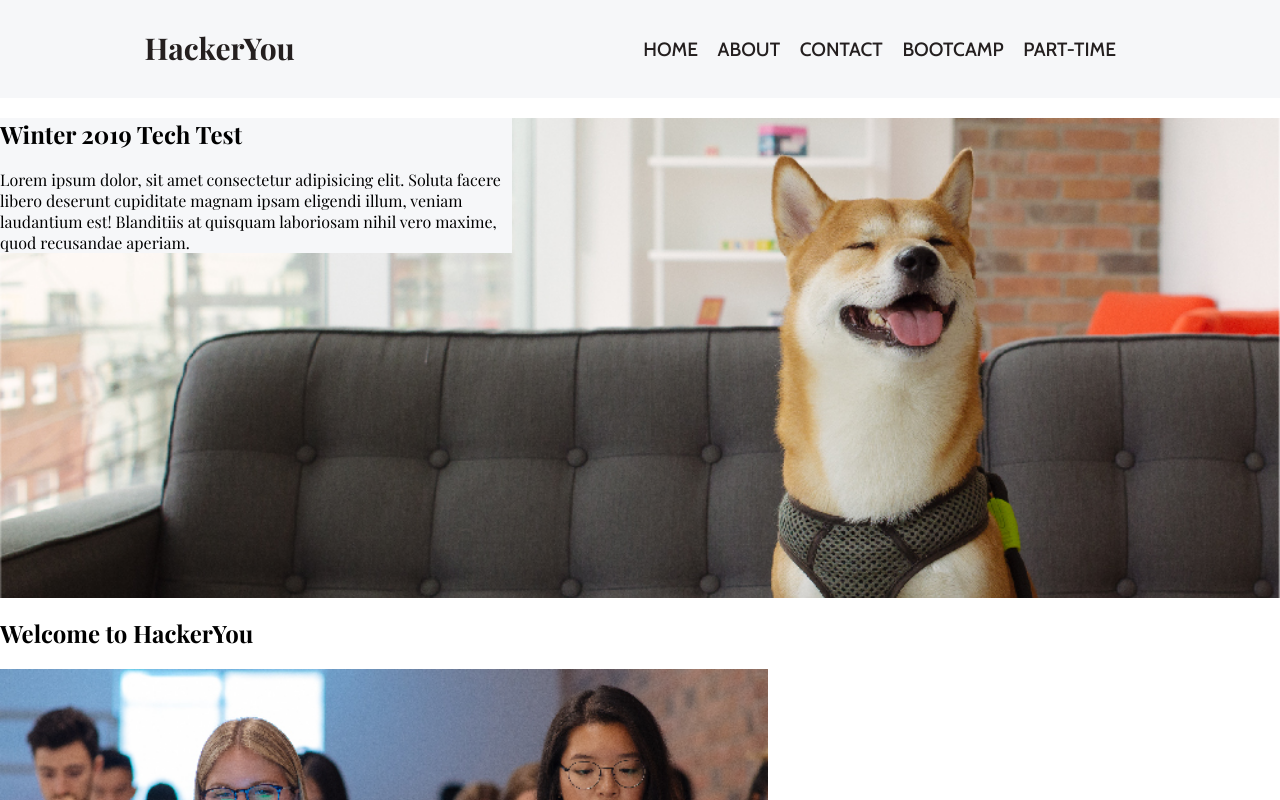
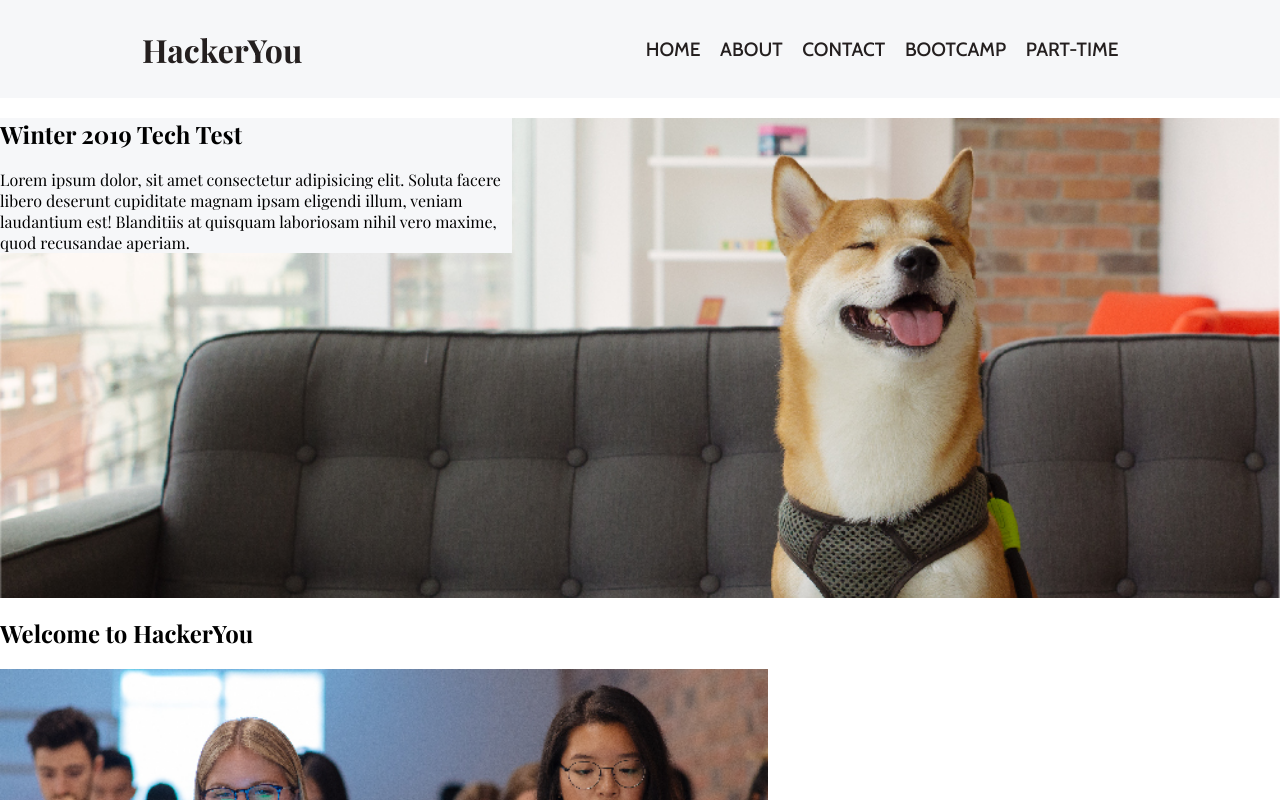
Before and after one commit to nikijiandani/tech-challenge, a plain HTML site: page index.html in a window 1280 px wide. Shown: the top 800 px of the page. Drawn offline with nearby package versions, Linux system fonts and the light colour scheme.

Commit message:
Edits to nav logo

```diff
--- a/style.css
+++ b/style.css
@@ -76,7 +76,7 @@
 	text-decoration: underline;
 }
 .logo {
-	font-size: 30px;
+	font-size: 2em;                            /* 32/16 */
 	font-weight: bold;
 	padding-top: 7px;
 }
```
